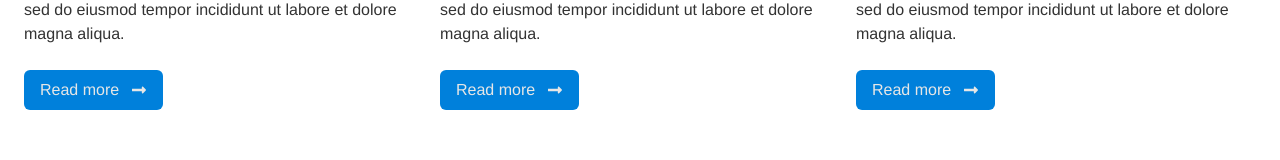
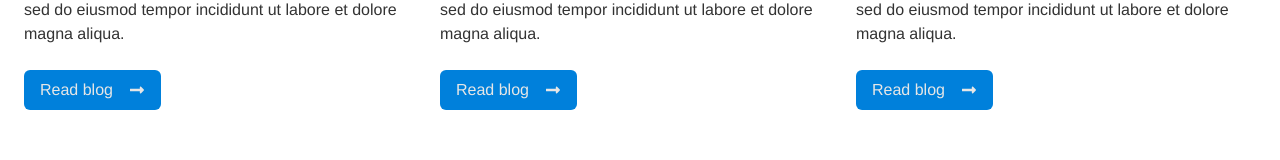
Before and after one commit to flowz0/duct-daddy, a Next.js app: page /blog in a window 1280 px wide. Shown: the part 746-906 px from the top of the page. Built offline with nearby package versions, Linux system fonts and the light colour scheme.

Commit message:
update BlogCard component Link text to "Read blog" and increase spacing

```diff
--- a/app/components/pages/blog/BlogCard.tsx
+++ b/app/components/pages/blog/BlogCard.tsx
@@ -31,8 +31,8 @@ export default function BlogCard({ blog }: BlogCardProps) {
         <p className="mt-2 line-clamp-3">
           {blog.summary}
         </p>
-        <Link href={`/blog/${blog.id}`} className="bg-[#0080DB] text-[#E6E6E6] mt-6 w-fit py-2 px-4 rounded-md flex items-center gap-x-3 hover:bg-[hsl(205,100%,33%)] active:bg-[hsl(205,100%,23%)]">
-          Read more
+        <Link href={`/blog/${blog.id}`} className="bg-[#0080DB] text-[#E6E6E6] mt-6 w-fit py-2 px-4 rounded-md flex items-center gap-x-4 hover:bg-[hsl(205,100%,33%)] active:bg-[hsl(205,100%,23%)]">
+          Read blog
           <FaLongArrowAltRight className="h-4 w-4" />
         </Link>
       </div>
```
